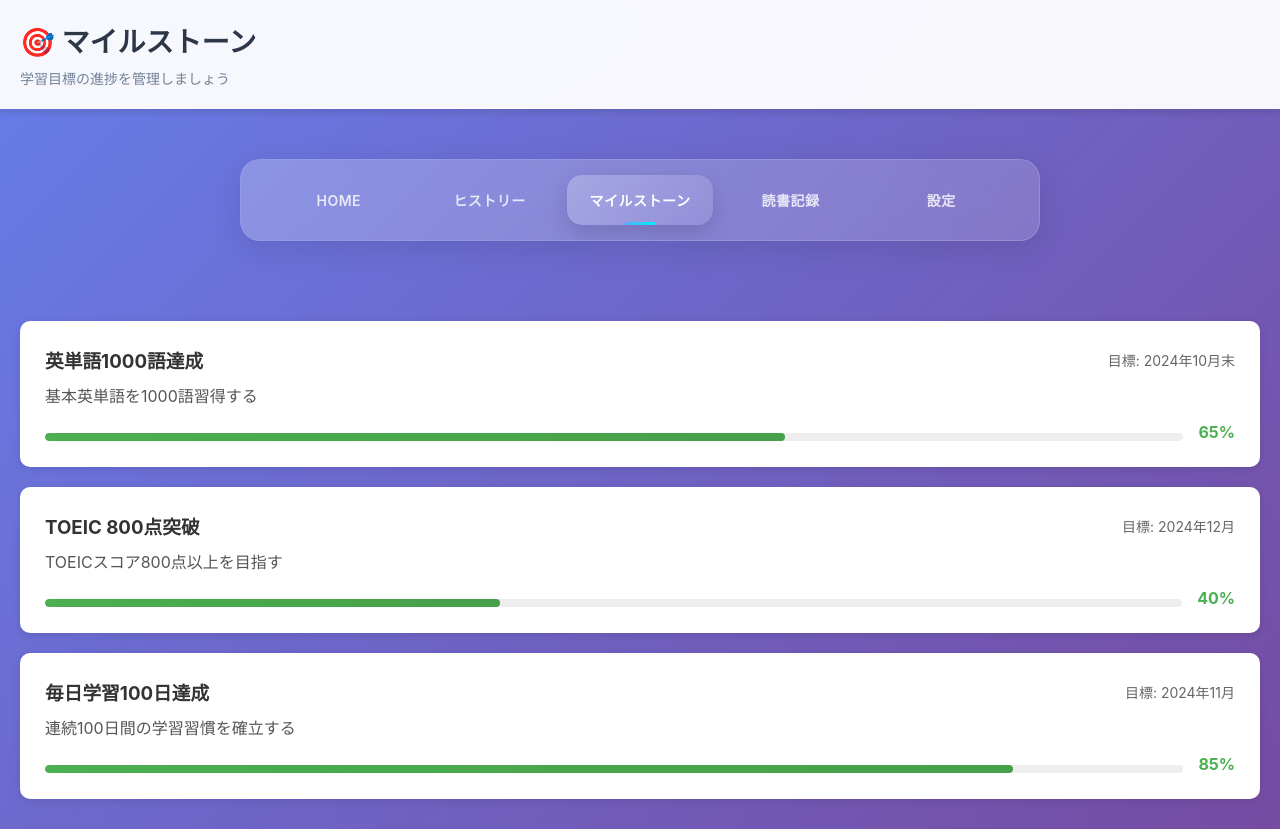
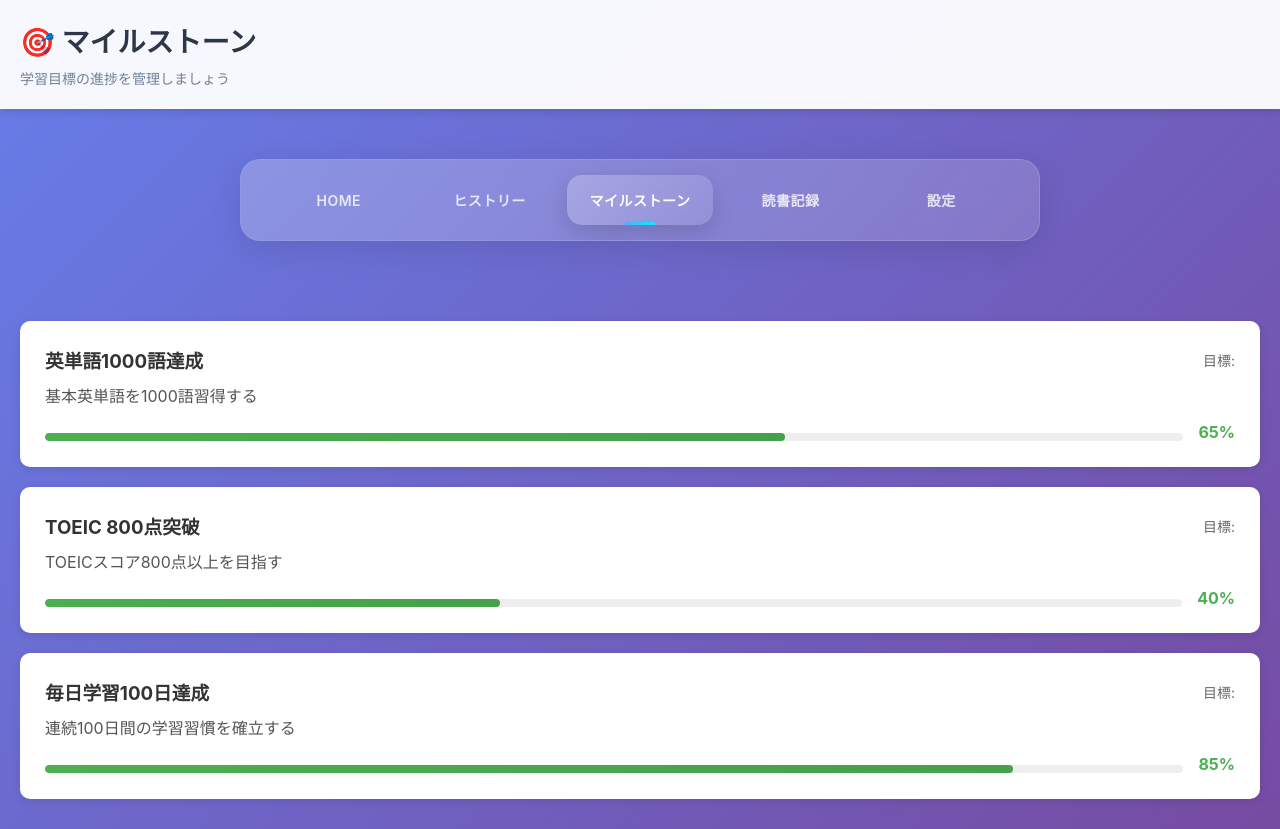
Before and after one commit to taka727/study_habit_management, a Vue app in the folder frontend/: page /milestone in a window 1280 px wide. Built offline with nearby package versions, Linux system fonts and the light colour scheme; the HTML template or start-up script is replaced by a standard one.

Commit message:
feat : milestone connect api

```diff
--- a/frontend/src/components/Milestone.vue
+++ b/frontend/src/components/Milestone.vue
@@ -1,10 +1,27 @@
 <script setup lang="ts">
-import { ref } from 'vue';
-const milestones = ref([
-  { id: 1, title: "英単語1000語達成", target: "2024年10月末", progress: 65, description: "基本英単語を1000語習得する" },
-  { id: 2, title: "TOEIC 800点突破", target: "2024年12月", progress: 40, description: "TOEICスコア800点以上を目指す" },
-  { id: 3, title: "毎日学習100日達成", target: "2024年11月", progress: 85, description: "連続100日間の学習習慣を確立する" }
-]);
+import { ref, onMounted } from 'vue';
+import apiClient from '../api/client';
+
+interface Milestone {
+  id: number;
+  title: string;
+  target: string;
+  progress: number;
+  description: string;
+}
+
+const milestones = ref<Milestone[]>([]);
+
+async function fetchMilestones() {
+  try {
+    const response = await apiClient.get<{ status: string; data: Milestone[] }>('/goals');
+    milestones.value = response.data.data;
+  } catch (error) {
+    console.error('マイルストーンの取得に失敗しました', error);
+  }
+}
+
+onMounted(fetchMilestones);
 </script>
 
 <template>
```
